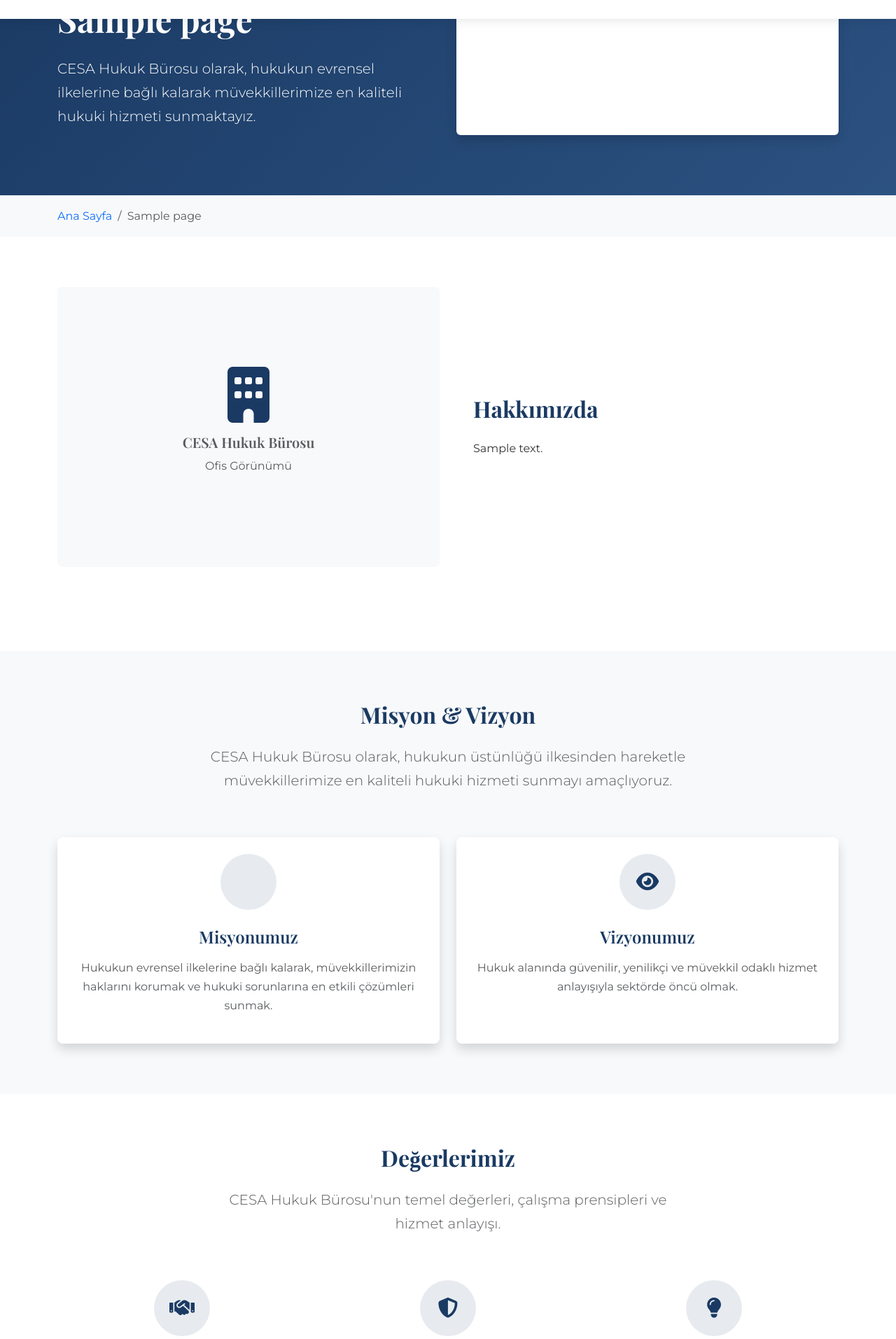
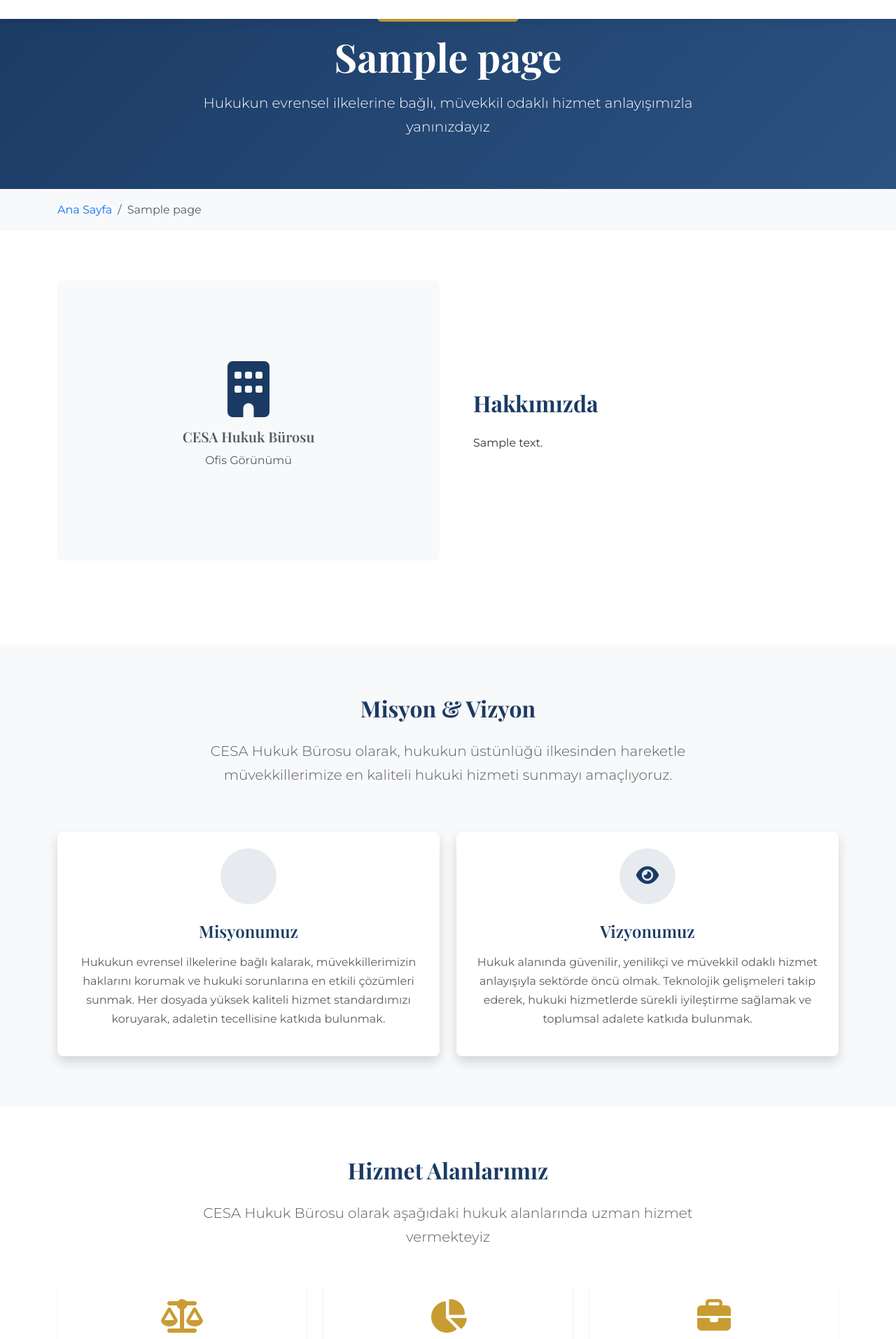
Before and after one commit to ismail2356/cesa-hukuk-burosu, a Django app: template templates/pages/about.html in a window 1280 px wide. Shown: the part 73-1986 px from the top of the page at 70% size. Run offline with Django 4.2, Linux system fonts and the light colour scheme; the template is opened without the code that fills it: values that come from a table or form of the project are taken from there, others are empty; tables that the repository leaves empty hold one stand-in row (values such as "Sample post").

Commit message:
hakkimazda sayfası güncellendi

```diff
--- a/templates/pages/about.html
+++ b/templates/pages/about.html
@@ -6,18 +6,13 @@
 
 {% block content %}
 <!-- Hero Section -->
-<section class="hero bg-primary text-white py-5">
+<section class="hero bg-primary text-white py-4 py-md-5">
     <div class="container py-4">
         <div class="row align-items-center">
-            <div class="col-lg-6" data-aos="fade-right">
-                <h1 class="display-5 fw-bold mb-4">{{ page.title }}</h1>
-                <p class="lead mb-4">CESA Hukuk Bürosu olarak, hukukun evrensel ilkelerine bağlı kalarak müvekkillerimize en kaliteli hukuki hizmeti sunmaktayız.</p>
-            </div>
-            <div class="col-lg-6 text-center" data-aos="fade-left">
-                <div class="bg-white rounded p-4 shadow" style="background: rgba(255,255,255,0.1);">
-                    <i class="fas fa-balance-scale fa-5x text-white mb-3 opacity-75"></i>
-                    <h4 class="text-white">Adalet ve Güven</h4>
-                </div>
+            <div class="col-lg-8 mx-auto text-center" data-aos="fade-up">
+                <span class="badge bg-secondary fs-6 px-3 py-2 mb-3">CESA Hukuk Bürosu</span>
+                <h1 class="display-4 fw-bold mb-3">{{ page.title }}</h1>
+                <p class="lead mb-0">Hukukun evrensel ilkelerine bağlı, müvekkil odaklı hizmet anlayışımızla yanınızdayız</p>
             </div>
         </div>
     </div>
@@ -60,7 +55,7 @@
     </div>
 </section>
 
-<!-- Mission & Vision -->
+<!-- Misyon & Vizyon -->
 <section class="py-5 bg-light">
     <div class="container py-4">
         <div class="row text-center mb-5">
@@ -75,15 +70,15 @@
         <div class="row g-4">
             <div class="col-lg-6" data-aos="fade-up" data-aos-delay="100">
                 <div class="card h-100 border-0 shadow">
-                    <div class="card-body p-4">
-                        <div class="text-center mb-4">
-                            <div class="feature-icon mx-auto">
-                                <i class="fas fa-target text-primary"></i>
-                            </div>
+                    <div class="card-body p-4 text-center">
+                        <div class="feature-icon mx-auto mb-4">
+                            <i class="fas fa-target text-primary"></i>
                         </div>
-                        <h4 class="text-center text-primary mb-3">Misyonumuz</h4>
-                        <p class="text-muted text-center">
-                            Hukukun evrensel ilkelerine bağlı kalarak, müvekkillerimizin haklarını korumak ve hukuki sorunlarına en etkili çözümleri sunmak.
+                        <h4 class="text-primary mb-3">Misyonumuz</h4>
+                        <p class="text-muted">
+                            Hukukun evrensel ilkelerine bağlı kalarak, müvekkillerimizin haklarını korumak ve
+                            hukuki sorunlarına en etkili çözümleri sunmak. Her dosyada yüksek kaliteli hizmet
+                            standardımızı koruyarak, adaletin tecellisine katkıda bulunmak.
                         </p>
                     </div>
                 </div>
@@ -91,15 +86,15 @@
 
             <div class="col-lg-6" data-aos="fade-up" data-aos-delay="200">
                 <div class="card h-100 border-0 shadow">
-                    <div class="card-body p-4">
-                        <div class="text-center mb-4">
-                            <div class="feature-icon mx-auto">
-                                <i class="fas fa-eye text-primary"></i>
-                            </div>
+                    <div class="card-body p-4 text-center">
+                        <div class="feature-icon mx-auto mb-4">
+                            <i class="fas fa-eye text-primary"></i>
                         </div>
-                        <h4 class="text-center text-primary mb-3">Vizyonumuz</h4>
-                        <p class="text-muted text-center">
-                            Hukuk alanında güvenilir, yenilikçi ve müvekkil odaklı hizmet anlayışıyla sektörde öncü olmak.
+                        <h4 class="text-primary mb-3">Vizyonumuz</h4>
+                        <p class="text-muted">
+                            Hukuk alanında güvenilir, yenilikçi ve müvekkil odaklı hizmet anlayışıyla sektörde
+                            öncü olmak. Teknolojik gelişmeleri takip ederek, hukuki hizmetlerde sürekli iyileştirme
+                            sağlamak ve toplumsal adalete katkıda bulunmak.
                         </p>
                     </div>
                 </div>
@@ -108,8 +103,112 @@
     </div>
 </section>
 
-<!-- Core Values -->
-<section class="py-5">
+<!-- Hizmet Alanları -->
+<section class="py-5" id="hizmetler">
+    <div class="container py-4">
+        <div class="text-center mb-5" data-aos="fade-up">
+            <h2 class="fw-bold text-primary mb-4">Hizmet Alanlarımız</h2>
+            <p class="lead text-muted mx-auto" style="max-width: 700px;">
+                CESA Hukuk Bürosu olarak aşağıdaki hukuk alanlarında uzman hizmet vermekteyiz
+            </p>
+        </div>
+
+        <div class="row g-4">
+            <div class="col-lg-4 col-md-6" data-aos="fade-up" data-aos-delay="100">
+                <div class="card h-100 border-0 shadow-sm">
+                    <div class="card-body p-4 text-center">
+                        <i class="fas fa-balance-scale fa-3x text-secondary mb-4"></i>
+                        <h5 class="fw-bold text-primary mb-3">Ceza Hukuku</h5>
+                        <p class="text-muted small">Ceza hukuku alanında deneyimli avukatlarımızla müvekkillerimizin yanındayız.</p>
+                    </div>
+                </div>
+            </div>
+
+            <div class="col-lg-4 col-md-6" data-aos="fade-up" data-aos-delay="200">
+                <div class="card h-100 border-0 shadow-sm">
+                    <div class="card-body p-4 text-center">
+                        <i class="fas fa-chart-pie fa-3x text-secondary mb-4"></i>
+                        <h5 class="fw-bold text-primary mb-3">Ticaret Hukuku</h5>
+                        <p class="text-muted small">Şirket kurulumu, birleşme ve devralmalar konusunda hukuki danışmanlık hizmeti veriyoruz.</p>
+                    </div>
+                </div>
+            </div>
+
+            <div class="col-lg-4 col-md-6" data-aos="fade-up" data-aos-delay="300">
+                <div class="card h-100 border-0 shadow-sm">
+                    <div class="card-body p-4 text-center">
+                        <i class="fas fa-briefcase fa-3x text-secondary mb-4"></i>
+                        <h5 class="fw-bold text-primary mb-3">İş Hukuku</h5>
+                        <p class="text-muted small">İş ve sosyal güvenlik hukuku alanında işçi ve işveren müvekkillerimize hizmet veriyoruz.</p>
+                    </div>
+                </div>
+            </div>
+
+            <div class="col-lg-4 col-md-6" data-aos="fade-up" data-aos-delay="100">
+                <div class="card h-100 border-0 shadow-sm">
+                    <div class="card-body p-4 text-center">
+                        <i class="fas fa-users fa-3x text-secondary mb-4"></i>
+                        <h5 class="fw-bold text-primary mb-3">Aile Hukuku</h5>
+                        <p class="text-muted small">Boşanma, nafaka, velayet ve mal paylaşımı davalarında hukuki destek sağlıyoruz.</p>
+                    </div>
+                </div>
+            </div>
+
+            <div class="col-lg-4 col-md-6" data-aos="fade-up" data-aos-delay="200">
+                <div class="card h-100 border-0 shadow-sm">
+                    <div class="card-body p-4 text-center">
+                        <i class="fas fa-building fa-3x text-secondary mb-4"></i>
+                        <h5 class="fw-bold text-primary mb-3">Gayrimenkul Hukuku</h5>
+                        <p class="text-muted small">Gayrimenkul alım-satım, kira ve inşaat projelerinde hukuki danışmanlık hizmeti sunuyoruz.</p>
+                    </div>
+                </div>
+            </div>
+
+            <div class="col-lg-4 col-md-6" data-aos="fade-up" data-aos-delay="300">
+                <div class="card h-100 border-0 shadow-sm">
+                    <div class="card-body p-4 text-center">
+                        <i class="fas fa-gavel fa-3x text-secondary mb-4"></i>
+                        <h5 class="fw-bold text-primary mb-3">Miras Hukuku</h5>
+                        <p class="text-muted small">Miras hukuku alanında uzman kadromuzla müvekkillerimize kapsamlı hukuki destek sağlıyoruz.</p>
+                    </div>
+                </div>
+            </div>
+
+            <div class="col-lg-4 col-md-6" data-aos="fade-up" data-aos-delay="100">
+                <div class="card h-100 border-0 shadow-sm">
+                    <div class="card-body p-4 text-center">
+                        <i class="fas fa-file-invoice-dollar fa-3x text-secondary mb-4"></i>
+                        <h5 class="fw-bold text-primary mb-3">Vergi Hukuku</h5>
+                        <p class="text-muted small">Vergi uyuşmazlıkları ve vergi planlaması konularında uzman kadromuzla yanınızdayız.</p>
+                    </div>
+                </div>
+            </div>
+
+            <div class="col-lg-4 col-md-6" data-aos="fade-up" data-aos-delay="200">
+                <div class="card h-100 border-0 shadow-sm">
+                    <div class="card-body p-4 text-center">
+                        <i class="fas fa-globe fa-3x text-secondary mb-4"></i>
+                        <h5 class="fw-bold text-primary mb-3">Yabancılar Hukuku</h5>
+                        <p class="text-muted small">Oturma izni, çalışma izni ve vatandaşlık başvurularında hukuki destek veriyoruz.</p>
+                    </div>
+                </div>
+            </div>
+
+            <div class="col-lg-4 col-md-6" data-aos="fade-up" data-aos-delay="300">
+                <div class="card h-100 border-0 shadow-sm">
+                    <div class="card-body p-4 text-center">
+                        <i class="fas fa-shield-alt fa-3x text-secondary mb-4"></i>
+                        <h5 class="fw-bold text-primary mb-3">Sigorta Hukuku</h5>
+                        <p class="text-muted small">Sigorta tazminat talepleri ve uyuşmazlıklarında hukuki danışmanlık hizmeti veriyoruz.</p>
+                    </div>
+                </div>
+            </div>
+        </div>
+    </div>
+</section>
+
+<!-- Değerlerimiz -->
+<section class="py-5 bg-light">
     <div class="container py-4">
         <div class="row text-center mb-5">
             <div class="col-12" data-aos="fade-up">
@@ -196,8 +295,8 @@
     </div>
 </section>
 
-<!-- Team Section -->
-<section class="py-5 bg-light">
+<!-- Ekibimiz -->
+<section class="py-5">
     <div class="container py-4">
         <div class="row text-center mb-5">
             <div class="col-12" data-aos="fade-up">
@@ -227,8 +326,8 @@
     </div>
 </section>
 
-<!-- Contact CTA -->
-<section class="py-5 bg-primary text-white position-relative overflow-hidden">
+<!-- İletişim CTA -->
+<section class="py-5 bg-primary text-white position-relative overflow-hidden" id="iletisim">
     <div class="position-absolute w-100 h-100" style="background: linear-gradient(135deg, rgba(26, 58, 99, 0.9) 0%, rgba(44, 82, 130, 0.9) 100%);"></div>
     <div class="container py-5 position-relative">
         <div class="row text-center">
```
Also changed, not shown: apps/core/management/commands/create_about_page.py (+94 -102 lines).
